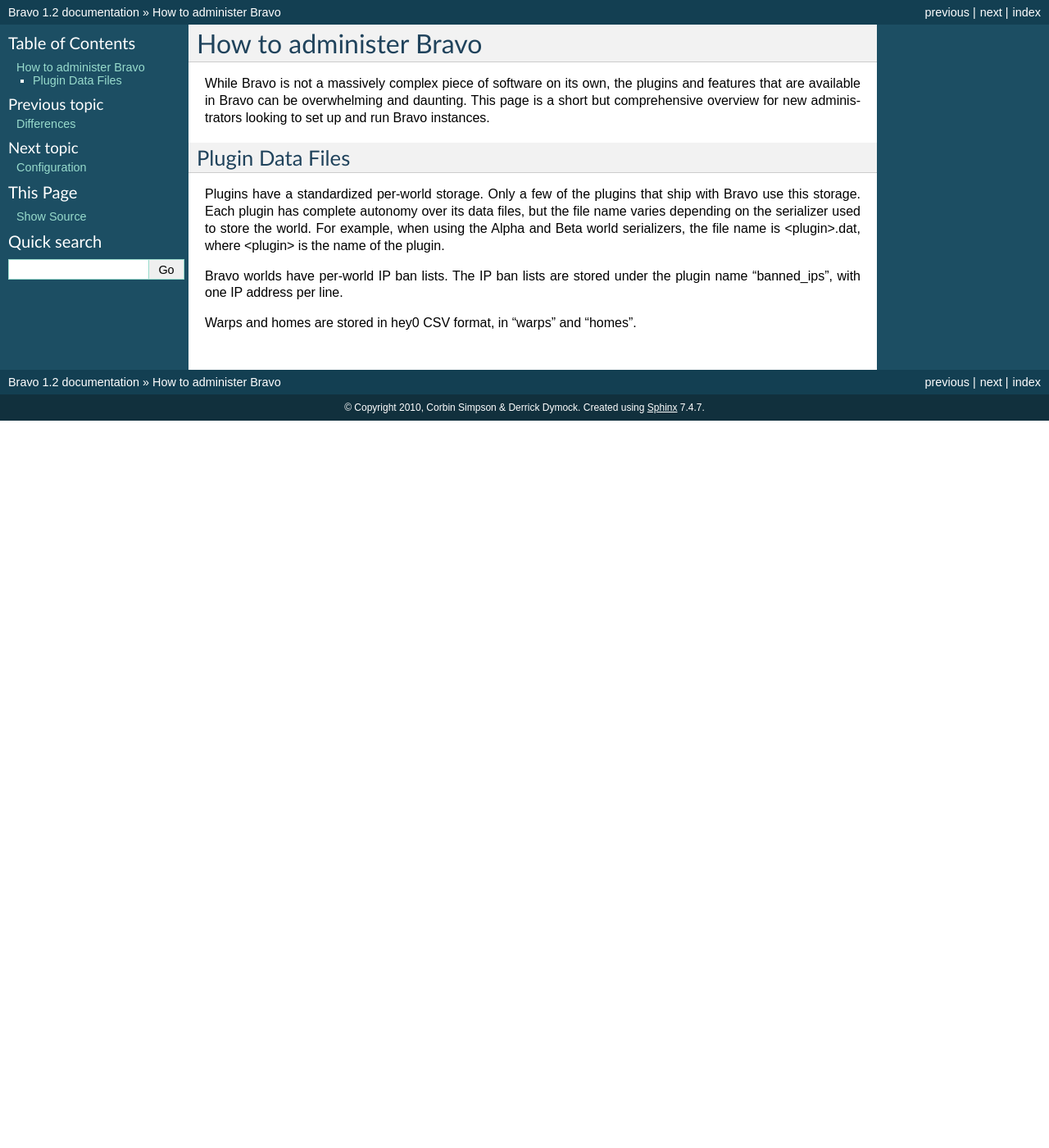
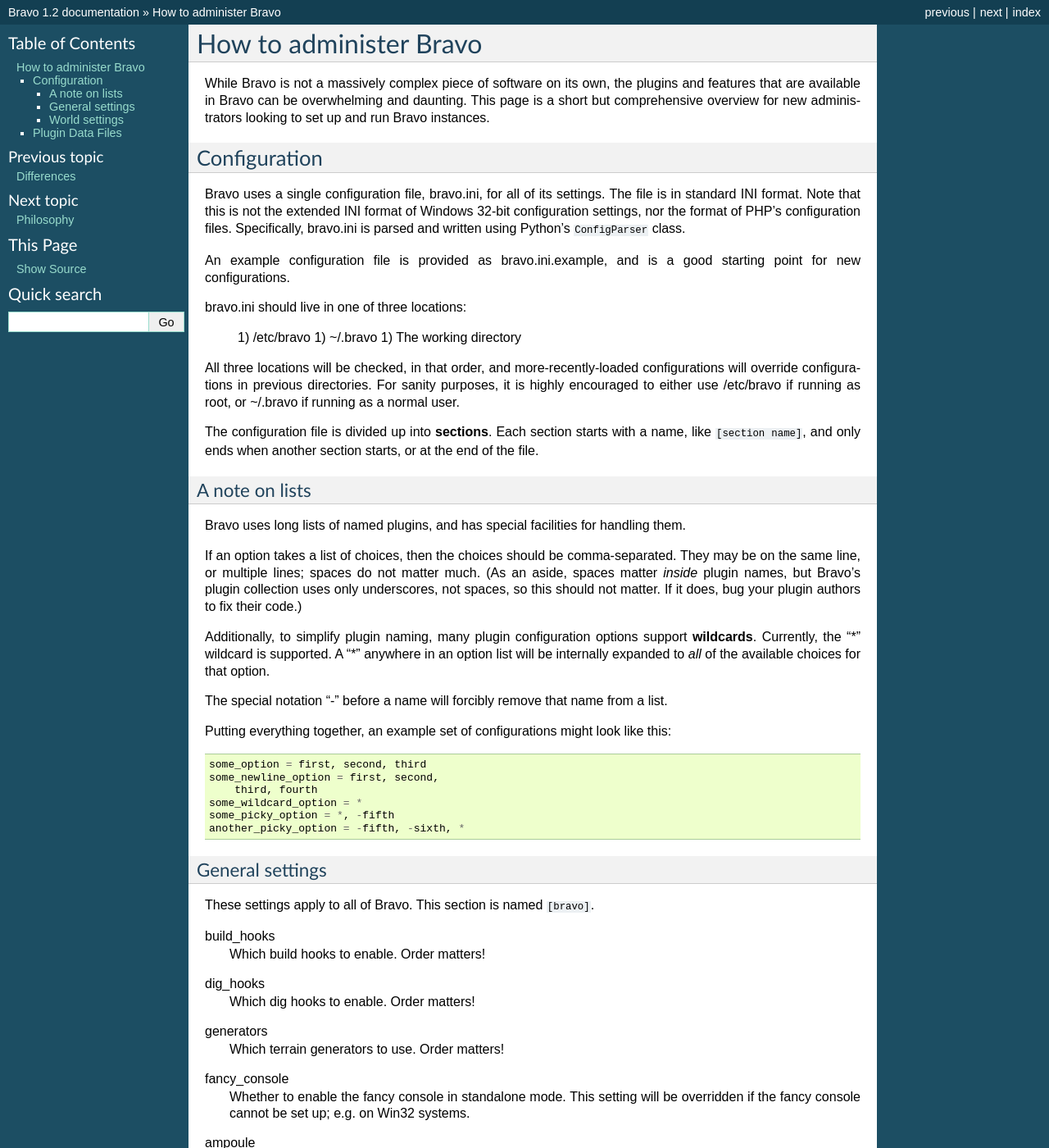
Before and after one commit to bravoserver/bravo, a Sphinx documentation site: the page built from docs/administration.rst, in a window 1280 px wide and 1400 px high. Shown: the whole window at 82% size. Built offline with Sphinx 7.4.7, drawn with Linux system fonts in a browser that asks for light colours; formulas are drawn with MathJax 3; some of the changed text lies outside the part shown.

Commit message:
docs: Merge config into admin, and cleanup.
Also another wall of text.

```diff
--- a/docs/administration.rst
+++ b/docs/administration.rst
@@ -6,6 +6,107 @@
 plugins and features that are available in Bravo can be overwhelming and
 daunting. This page is a short but comprehensive overview for new
 administrators looking to set up and run Bravo instances.
+
+Configuration
+=============
+
+Bravo uses a single configuration file, bravo.ini, for all of its settings.
+The file is in standard INI format. Note that this is not the extended INI
+format of Windows 32-bit configuration settings, nor the format of PHP's
+configuration files. Specifically, bravo.ini is parsed and written using
+Python's ``ConfigParser`` class.
+
+An example configuration file is provided as bravo.ini.example, and is a good
+starting point for new configurations.
+
+bravo.ini should live in one of three locations:
+
+ 1) /etc/bravo
+ 1) ~/.bravo
+ 1) The working directory
+
+All three locations will be checked, in that order, and more-recently-loaded
+configurations will override configurations in previous directories. For
+sanity purposes, it is highly encouraged to either use /etc/bravo if running
+as root, or ~/.bravo if running as a normal user.
+
+The configuration file is divided up into **sections**. Each section starts
+with a name, like ``[section name]``, and only ends when another section
+starts, or at the end of the file.
+
+A note on lists
+---------------
+
+Bravo uses long lists of named plugins, and has special facilities for
+handling them.
+
+If an option takes a list of choices, then the choices should be
+comma-separated. They may be on the same line, or multiple lines; spaces do
+not matter much. (As an aside, spaces matter *inside* plugin names, but
+Bravo's plugin collection uses only underscores, not spaces, so this should
+not matter. If it does, bug your plugin authors to fix their code.)
+
+Additionally, to simplify plugin naming, many plugin configuration options
+support **wildcards**. Currently, the "*" wildcard is supported. A "*"
+anywhere in an option list will be internally expanded to *all* of the
+available choices for that option.
+
+The special notation "-" before a name will forcibly remove that name from a
+list.
+
+Putting everything together, an example set of configurations might look like
+this::
+
+ some_option = first, second, third
+ some_newline_option = first, second,
+     third, fourth
+ some_wildcard_option = *
+ some_picky_option = *, -fifth
+ another_picky_option = -fifth, -sixth, *
+
+General settings
+----------------
+
+These settings apply to all of Bravo. This section is named ``[bravo]``.
+
+build_hooks
+    Which build hooks to enable. Order matters!
+dig_hooks
+    Which dig hooks to enable. Order matters!
+generators
+    Which terrain generators to use. Order matters!
+fancy_console
+    Whether to enable the fancy console in standalone mode. This setting will
+    be overridden if the fancy console cannot be set up; e.g. on Win32
+    systems.
+ampoule
+    Whether asynchronous chunk generators will be used. This can result in
+    massive improvements to Bravo's latency and responsiveness, and defaults
+    to enabled. This setting will be overridden if Ampoule cannot be found.
+
+World settings
+--------------
+
+These settings only apply to a specific world. Worlds are created by starting
+the section of the configuration with "world"; an example world section might
+start with ``[world example]``.
+
+port
+    Which port to run on. Must be a number between 0 and 65535. Note that
+    ports below 1024 are typically privileged and cannot be bound by non-root
+    users.
+host
+    The hostname to bind to. Defaults to no hostname, which is usually correct
+    for most people. If you don't know what this is, you don't need it.
+url
+    The path to the folder to use for loading and saving world data. Must be a
+    valid URL.
+authenticator
+    Which authentication plugin to use.
+serializer
+    Which serializer to use for saving worlds. Currently, the "alpha" and
+    "beta" serializers are provided for MC Alpha and MC Beta compatibility,
+    respectively.
 
 Plugin Data Files
 =================
--- a/docs/index.rst
+++ b/docs/index.rst
@@ -15,7 +15,6 @@
    plugins
    differences
    administration
-   config
    philosophy
    noise
    core
```
Also changed, not shown: docs/config.rst (deleted, +0 -55 lines).
